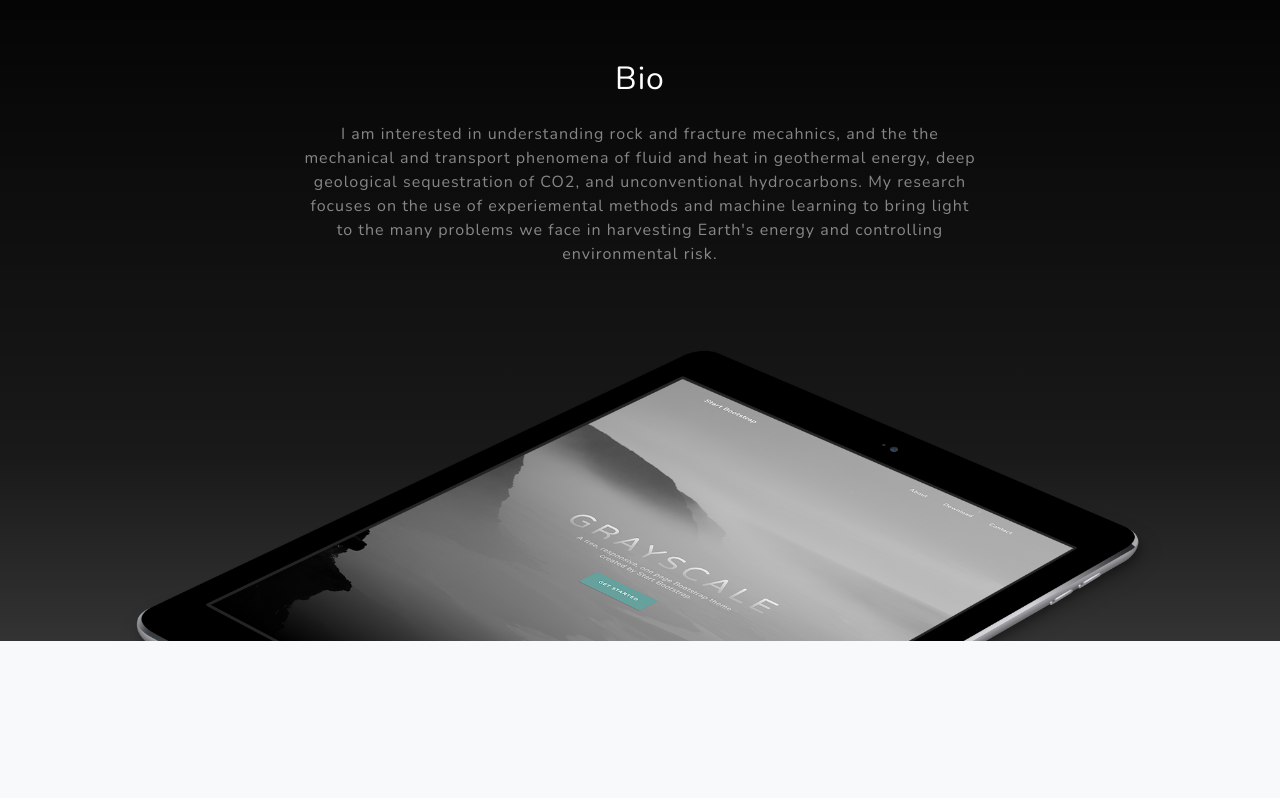
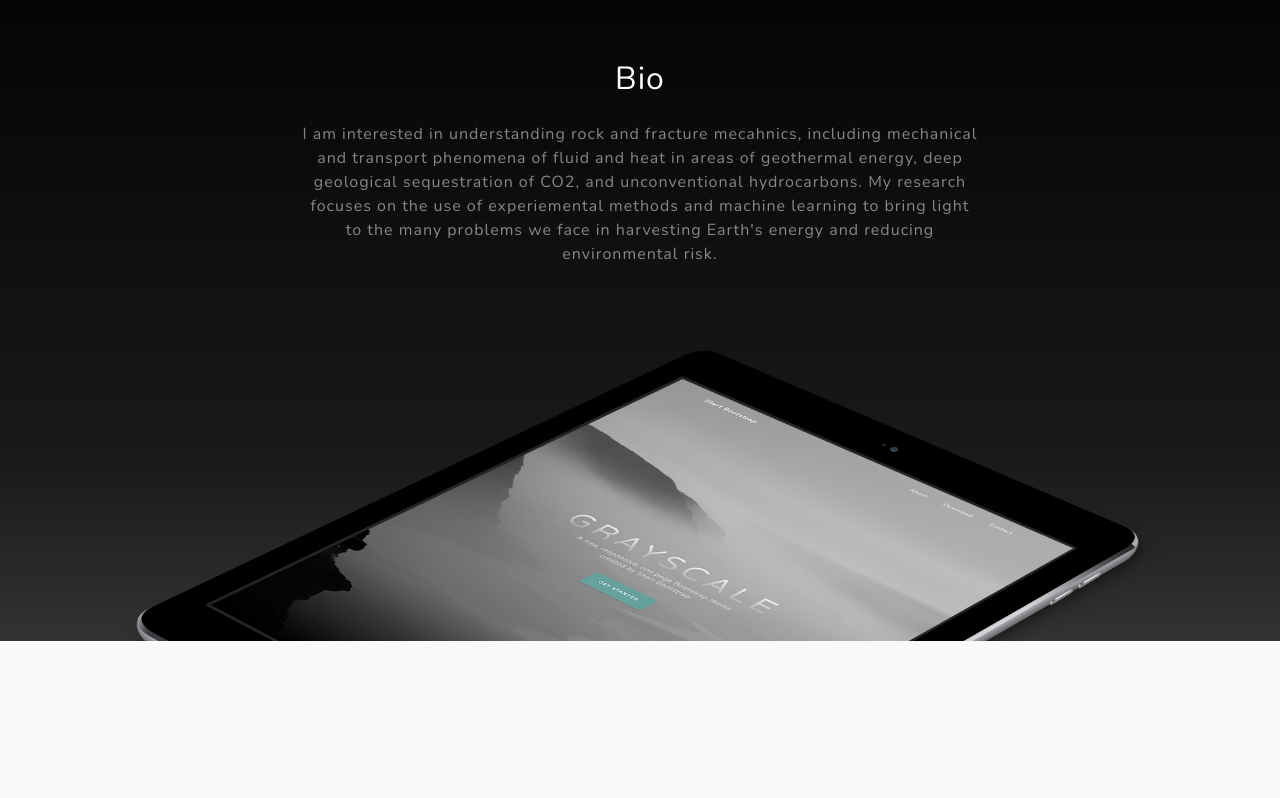
Before and after one commit to mgr2040/MR, a plain HTML site: page index.html in a window 1280 px wide. Shown: the part 900-1698 px from the top of the page. Drawn offline with nearby package versions, Linux system fonts and the light colour scheme.

Commit message:
index.html

```diff
--- a/index.html
+++ b/index.html
@@ -54,8 +54,8 @@
                     <div class="col-lg-8">
                         <h2 class="text-white mb-4">Bio</h2>
                         <p class="text-white-50">
-                            I am interested in understanding rock and fracture mecahnics, and the the mechanical and transport phenomena of fluid and heat in geothermal energy, deep geological sequestration of CO2, and unconventional hydrocarbons.
-                            My research focuses on the use of experiemental methods and machine learning to bring light to the many problems we face in harvesting Earth's energy and controlling environmental risk.
+                            I am interested in understanding rock and fracture mecahnics, including mechanical and transport phenomena of fluid and heat in areas of geothermal energy, deep geological sequestration of CO2, and unconventional hydrocarbons.
+                            My research focuses on the use of experiemental methods and machine learning to bring light to the many problems we face in harvesting Earth's energy and reducing environmental risk.
 
                         </p>
                     </div>
@@ -76,6 +76,7 @@
                                 This study investigates appropriate numerical methods that aim to reduce residual heat related to low-temperature thermal energy storage systems deployed in groundwater aquifers.
                                 Limited studies exist that assess methods for reducing thermal energy stored in groundwater aquifers to achieve pre-ATES deployment conditions. So, the goal is to understand thermal dispersion in the aquifer and heat loss to the confining layers for up to 30 years post operation.
                                 My question: How effective is cold-water injection during push-pull testing in reducing residual heat in an aquifer?
+                                <a href="Users/matthewroseboom/Documents/ATES Research/Roseboom_Manuscript_2024.pdf"
 </p>
                         </div>
                     </div>
```
